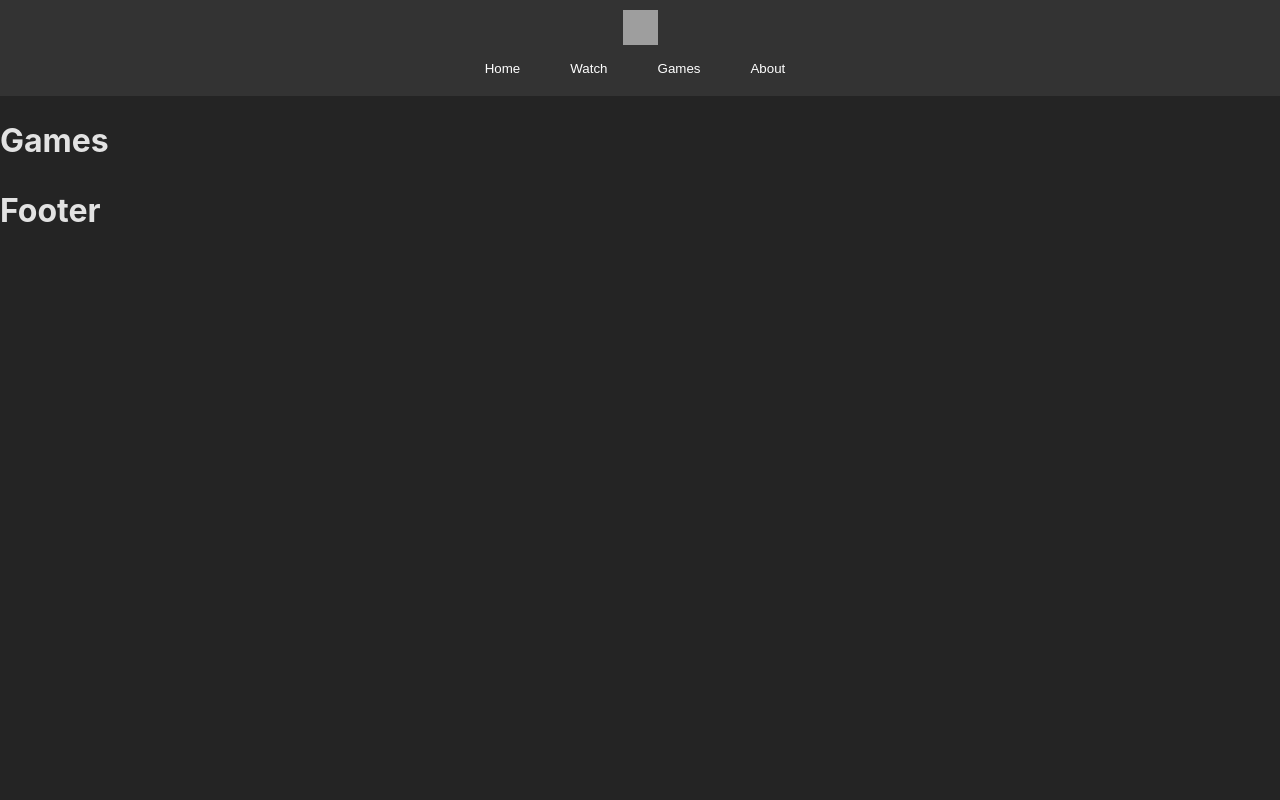
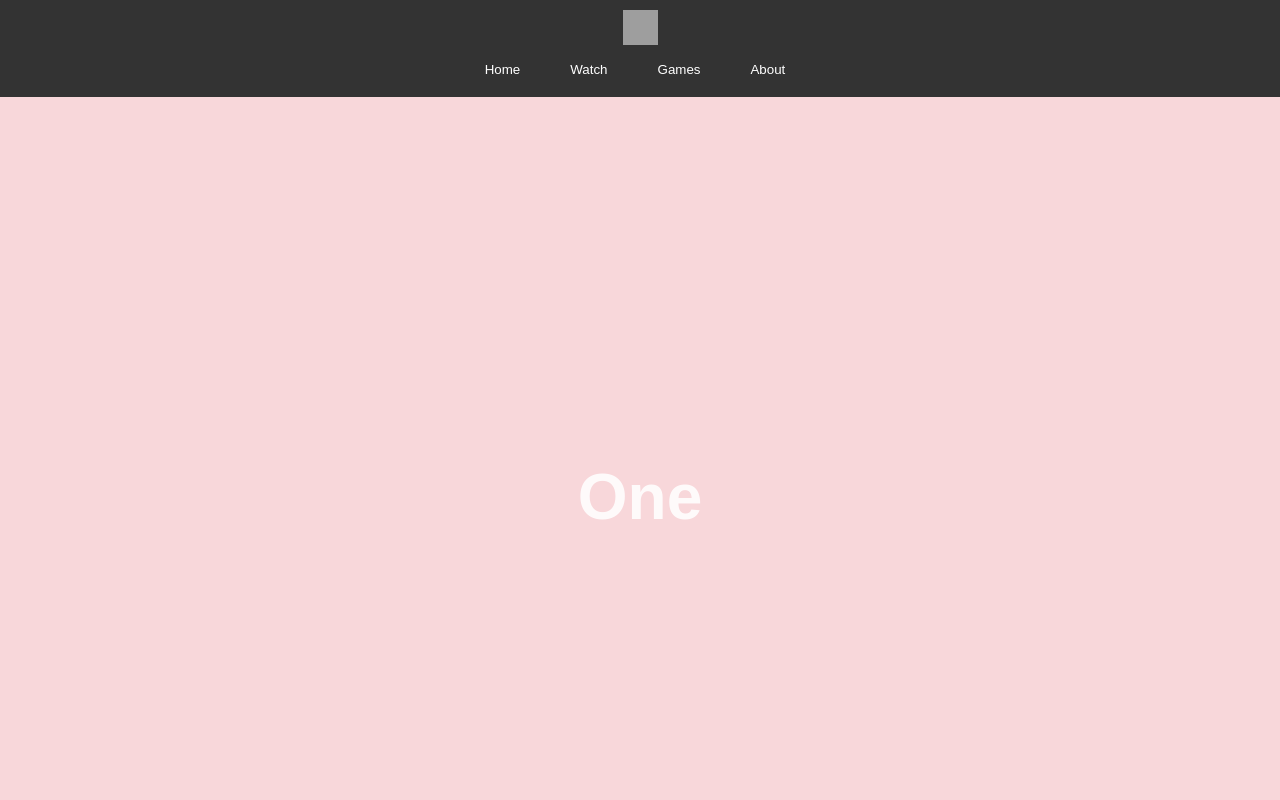
Before and after one commit to pjflipper1/ArrovaStudiosWebsite, a React (Vite) app in the folder my-react-app/: page / in a window 1280 px wide. Both pictures are taken after a click on the button "Games". Shown: the top 800 px of the page. Built offline with nearby package versions, Linux system fonts and the light colour scheme; grey boxes are pictures that could not be loaded.

Commit message:
time to branch out and work on each project

```diff
--- a/my-react-app/src/Games.jsx
+++ b/my-react-app/src/Games.jsx
@@ -1,9 +1,26 @@
-import React from 'react';
+import React, { useState, useEffect } from 'react';
+import './games.css'; // Assuming this is where your custom styles are defined
 
 const Games = () => {
+  const [currentClassIndex, setCurrentClassIndex] = useState(1);
+  const totalClasses = 3;
+
+  useEffect(() => {
+    const intervalId = setInterval(() => {
+      setCurrentClassIndex((prevIndex) => (prevIndex % totalClasses) + 1);
+    }, 3000);
+
+    return () => {
+      clearInterval(intervalId); // Cleanup interval on component unmount
+    };
+  }, [totalClasses]);
+
   return (
-    <div className="watch">
-      <h1>Games</h1>
+    <div className={`scroll-container class${currentClassIndex}`}>
+      {/* You can render different content for each class here */}
+      {currentClassIndex === 1 && <h1>One</h1>}
+      {currentClassIndex === 2 && <h1>Two</h1>}
+      {currentClassIndex === 3 && <h1>Three</h1>}
     </div>
   );
 };
--- /dev/null
+++ b/my-react-app/src/games.css
@@ -0,0 +1,28 @@
+body {
+    font-family: Arial, sans-serif;
+    margin: 0;
+    padding: 0;
+    overflow: hidden;
+}
+
+.scroll-container {
+    height: 100vh;
+    width: 100%;
+    display: flex;
+    justify-content: center;
+    align-items: center;
+    font-size: 2em;
+    transition: transform 0.5s ease-in-out;
+}
+
+.class1 {
+    background-color: #f8d7da;
+}
+
+.class2 {
+    background-color: #d4edda;
+}
+
+.class3 {
+    background-color: #cce5ff;
+}
```
